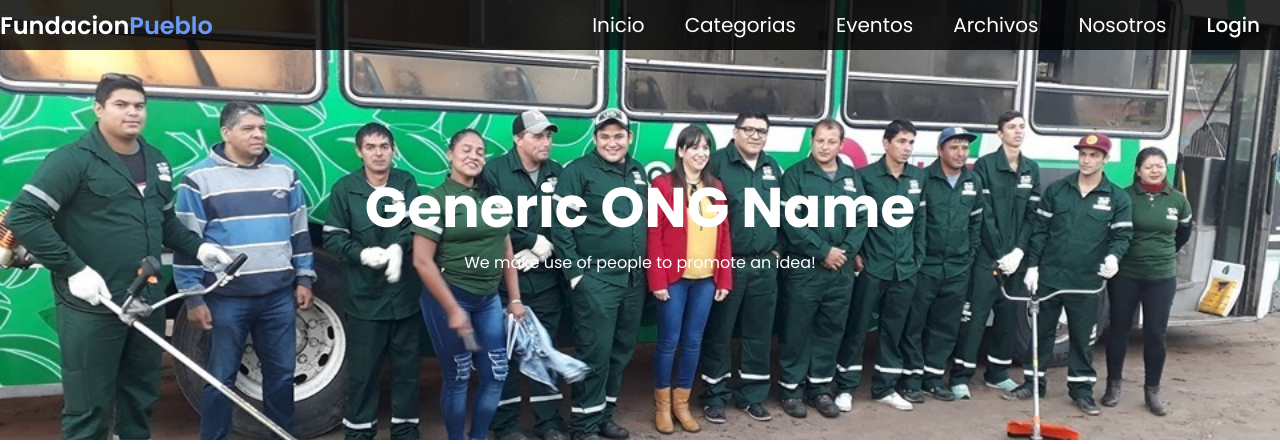
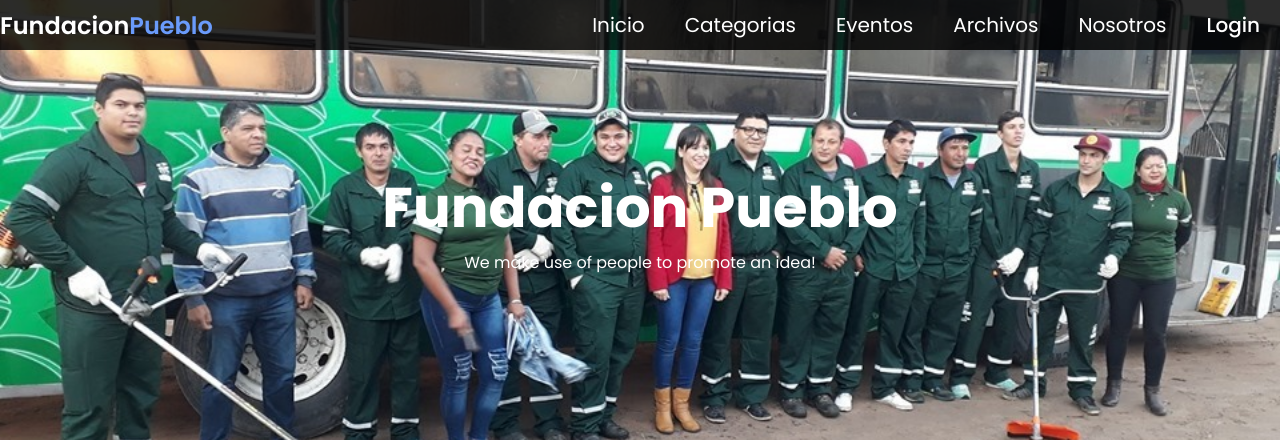
Before and after one commit to bluedec/Group_10_CoolGuys, a Django app: template BlogTest/blogapp/templates/home.html in a window 1280 px wide. Shown: the top 444 px of the page. Run offline with Django 4.2, Linux system fonts and the light colour scheme; the template is opened without the code that fills it, so the values that code supplies are empty.

Commit message:
small fixes in templates

```diff
--- a/BlogTest/blogapp/templates/base.html
+++ b/BlogTest/blogapp/templates/base.html
@@ -4,7 +4,7 @@
     <meta charset="UTF-8">
     <meta http-equiv="X-UA-Compatible" content="IE=edge">
     <meta name="viewport" content="width=device-width, initial-scale=1.0">
-    <title>Blog de Prueba</title>
+    <title>Fundacion Pueblo</title>
     {% load static %}
     <!-- Link to CSS-->
 
--- a/BlogTest/blogapp/templates/home.html
+++ b/BlogTest/blogapp/templates/home.html
@@ -7,7 +7,7 @@
 
 <section class="home" id="home">
     <div class="home-text container">
-        <h2 class="home-title">Generic ONG Name</h2>
+        <h2 class="home-title">Fundacion Pueblo</h2>
         <span class="home-subtitle">We make use of people to promote an idea!</span>
     </div>
 </section>
--- a/BlogTest/events/templates/events.html
+++ b/BlogTest/events/templates/events.html
@@ -4,7 +4,7 @@
     <meta charset="UTF-8">
     <meta http-equiv="X-UA-Compatible" content="IE=edge">
     <meta name="viewport" content="width=device-width, initial-scale=1.0">
-    <title>Blog de Prueba</title>
+    <title>Fundacion Pueblo</title>
     {% load static %}
     <!-- Link to CSS-->
     <link rel="stylesheet" href={% static 'css/style.css' %}>
```
